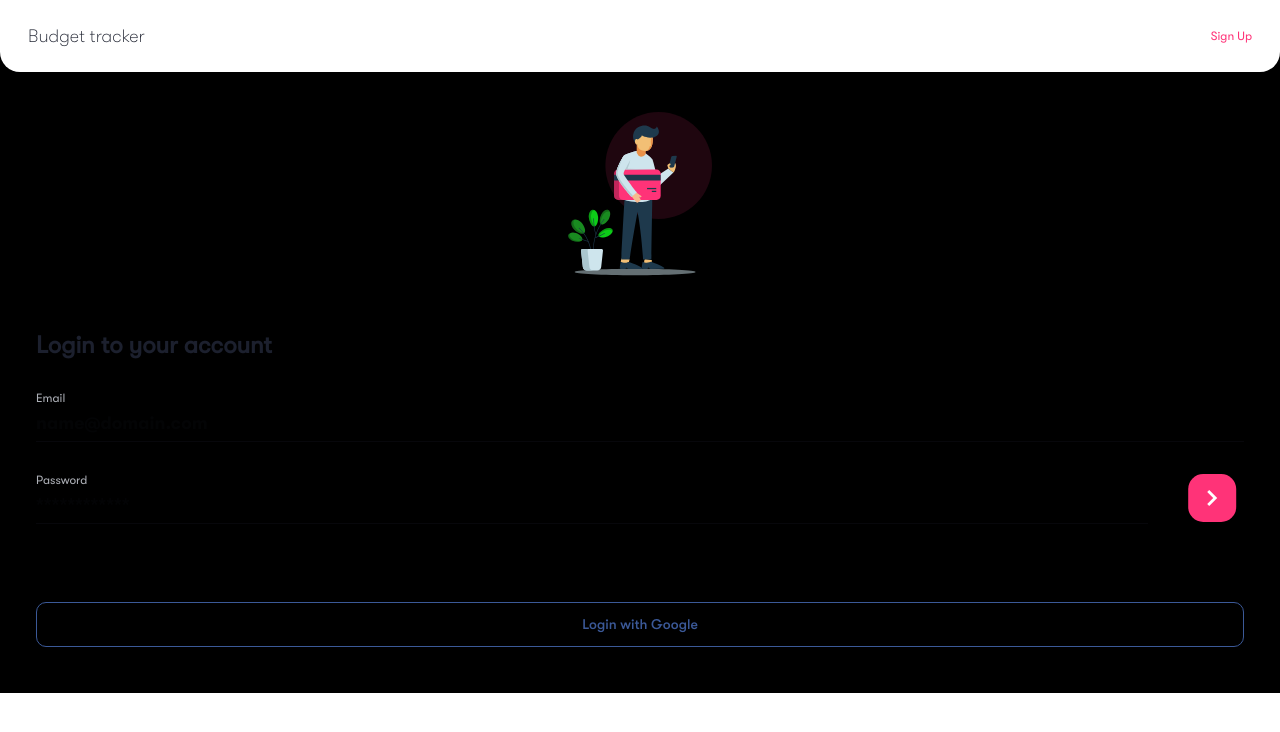
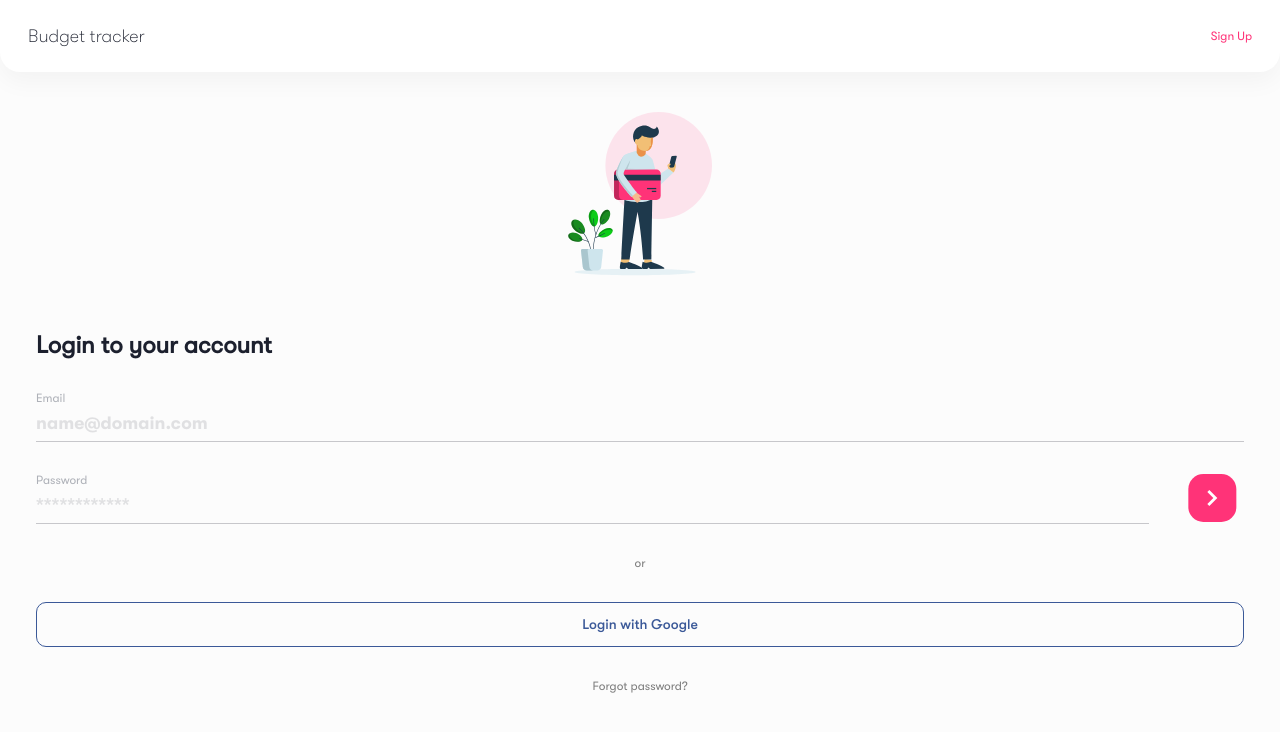
Before and after one commit to habibmustafa/Wallet, a React (Vite) app: page /login in a window 1280 px wide. Shown: the top 732 px of the page. Built offline with nearby package versions, Linux system fonts and the light colour scheme.

Commit message:
update fit content

```diff
--- a/index.html
+++ b/index.html
@@ -3,7 +3,7 @@
   <head>
     <meta charset="UTF-8" />
     <link rel="icon" type="image/svg+xml" href="/vite.svg" />
-    <meta name="viewport" content="width=device-width, initial-scale=1.0 user-scalable=no" />
+    <meta name="viewport" content="width=device-width, initial-scale=1.0 user-scalable=no viewport-fit=cover" />
     <title>Wallet</title>
   </head>
   <body>
--- a/package.json
+++ b/package.json
@@ -21,6 +21,7 @@
     "dayjs": "^1.11.10",
     "express": "^4.18.2",
     "react": "^18.2.0",
+    "react-day-picker": "^8.9.1",
     "react-dom": "^18.2.0",
     "react-hook-form": "^7.48.2",
     "react-redux": "^8.1.3",
--- a/src/App.scss
+++ b/src/App.scss
@@ -7,7 +7,7 @@ body {
   margin: 0;
   padding: 0;
   min-height: 100vh;
-  background-color: #ffffff;
+  background-color: #FCFCFC;
 }
 
 html {
--- a/src/components/appBar/style.scss
+++ b/src/components/appBar/style.scss
@@ -2,7 +2,7 @@
 
 .appbar {
   height: 72px;
-  box-shadow: 0px 12px 24px rgba(0, 0, 0, 0.05);
+  box-shadow: 0px 10px 24px rgba(0, 0, 0, 0.04);
   border-bottom-left-radius: 20px;
   border-bottom-right-radius: 20px;
   background-color: #fff;
--- a/src/pages/auth/login/index.tsx
+++ b/src/pages/auth/login/index.tsx
@@ -43,7 +43,7 @@ const Login = () => {
                 validation={inputValidationProps("", true)}
               />
               <RightButton
-                width="70px"
+                width="68px"
                 onClick={methods.handleSubmit((data) => {
                   console.log(data);
                 })}
--- a/src/pages/auth/login/style.scss
+++ b/src/pages/auth/login/style.scss
@@ -1,6 +1,7 @@
 .login {
-  height: 100%;
-  background-color: #000;
+  // background-color: #fcfcfc;
+  overflow-y: auto; /* Dikey kaydırma etkin */
+  scroll-snap-type: y mandatory; /* Kaydırma noktalarını etkinleştir */
 
   &-container {
     display: flex;
```
Also changed, not shown: 1 other file (tests, documents, lock files or other folders).
